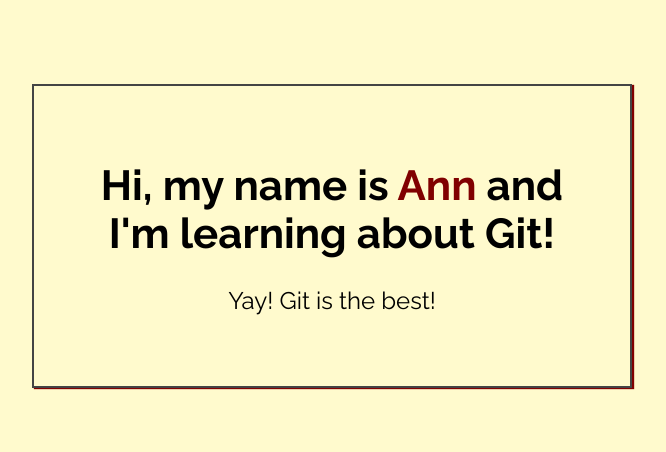
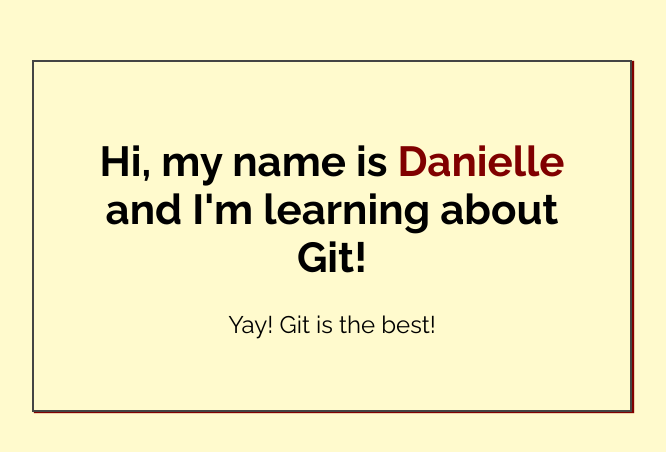
Before and after one commit to danielleroj/my-first-repo, a plain HTML site: page index.html in a window 1280 px wide. Shown: the part 164-616 px from the top of the page, without its empty margins (308-974 px from the left). Drawn offline with Linux system fonts and the light colour scheme.

Commit message:
Added name to index.html

```diff
--- a/index.html
+++ b/index.html
@@ -14,7 +14,7 @@
 <body>
 
     <div class="greeting">
-        <h1>Hi, my name is <span class="highlight">Ann</span> and I'm learning about Git! </h1>
+        <h1>Hi, my name is <span class="highlight">Danielle</span> and I'm learning about Git! </h1>
 
         <p>Yay! Git is the best!</p>
     </div>
```
